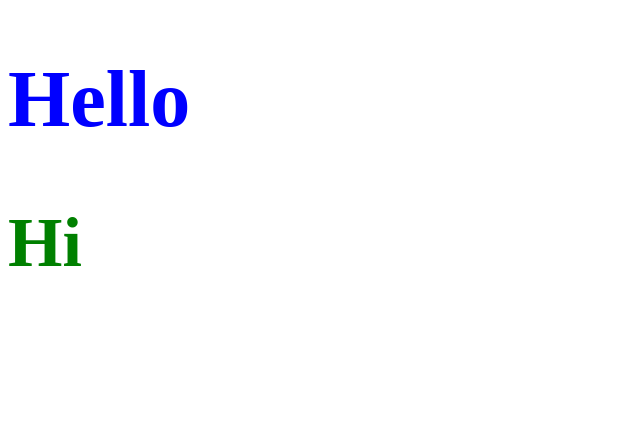
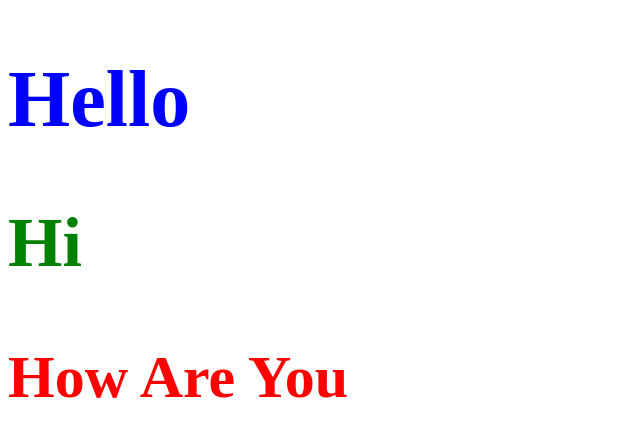
Before and after one commit to prachipatel2204-ops/myfirstapp, an Angular app: page / in a window 1280 px wide. Shown: the top 436 px of the page, without its empty margins (0-640 px from the left). Built offline with nearby package versions, Linux system fonts and the light colour scheme.

Commit message:
Change in app.ts

```diff
--- a/src/app/app.ts
+++ b/src/app/app.ts
@@ -6,8 +6,8 @@ import { RouterOutlet } from '@angular/router';
   imports: [RouterOutlet],
   //templateUrl: './app.html',
   //styleUrl: './app.css'
-  template:`<h1>Hello</h1> <h2>Hi</h2>`,
-  styles:`h1{color:blue;font-size:80px} h2{color:green;font-size:70px}`
+  template:`<h1>Hello</h1> <h2>Hi</h2> <h3>How Are You</h3>`,
+  styles:`h1{color:blue;font-size:80px} h2{color:green;font-size:70px} h3{color:red;font-size:60px}`
 })
 export class App {
   protected readonly title = signal('myfirstapp');
```
